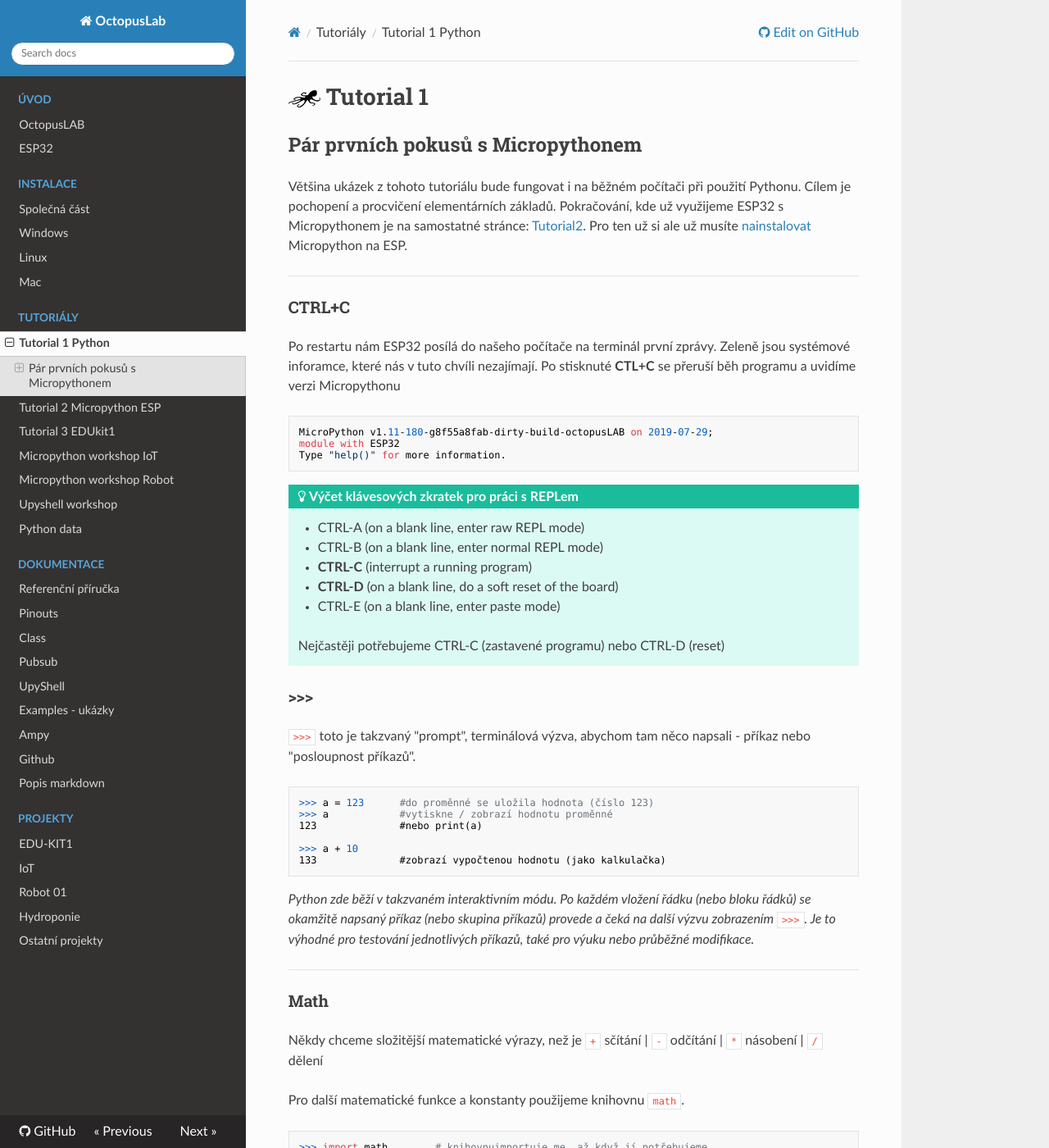
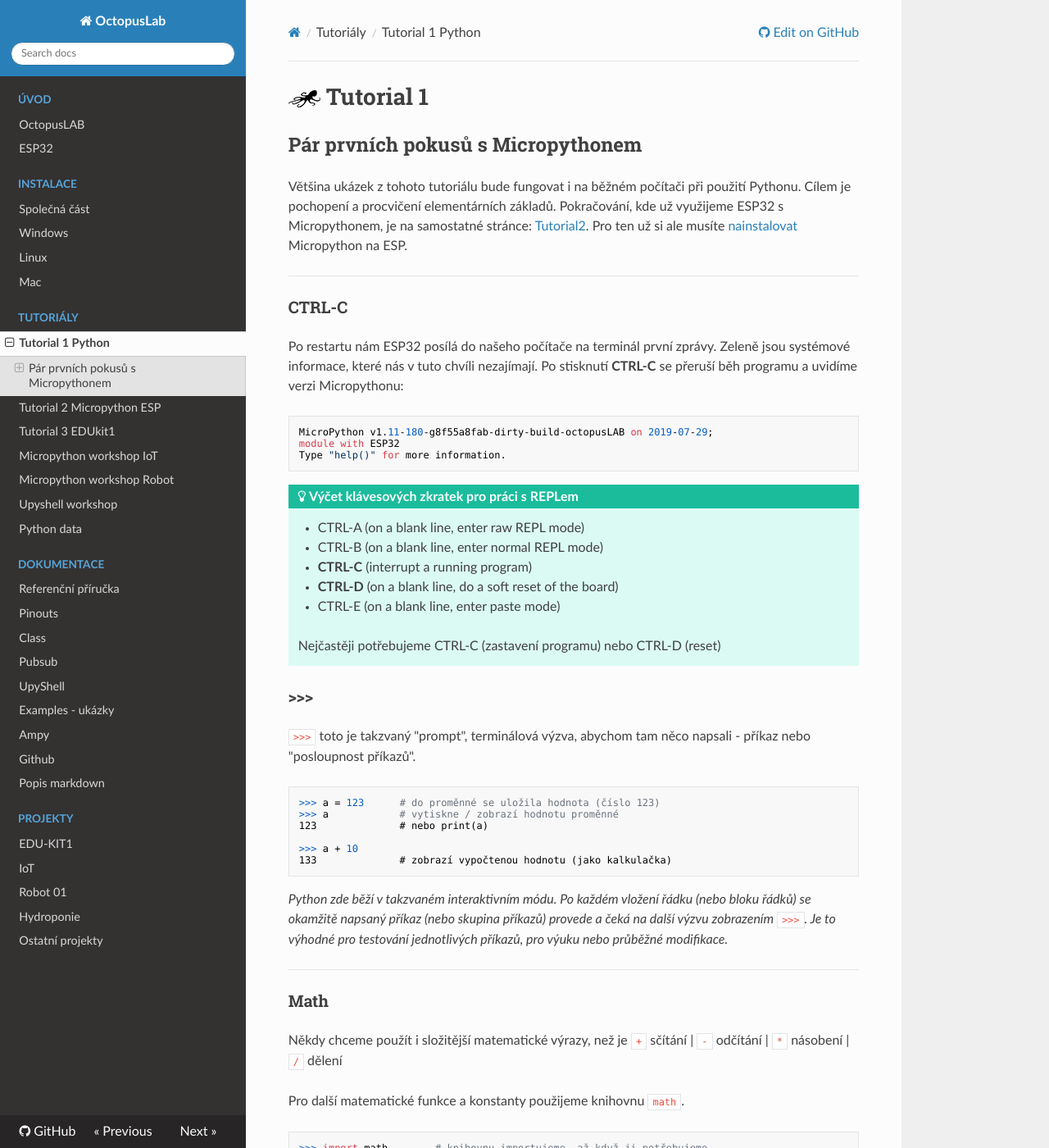
Before and after one commit to octopuslab-cz/docs_octopuslab_cz, an MkDocs documentation site: the page built from docs/tutorial1-python.md, in a window 1280 px wide and 1400 px high. Shown: the whole window at 82% size. Built offline with MkDocs 1.6.1, drawn with Linux system fonts in a browser that asks for light colours; nearby versions of some CDN libraries; some of the changed text lies outside the part shown.

Commit message:
Spellchecked tutorial1-python.md
Spellcheck, revisions for clarity, style unification

````diff
--- a/docs/tutorial1-python.md
+++ b/docs/tutorial1-python.md
@@ -3,15 +3,15 @@
 
 ## Pár prvních pokusů s Micropythonem
 
-Většina ukázek z tohoto tutoriálu bude fungovat i na běžném počítači při použití Pythonu. Cílem je pochopení a procvičení elementárních základů. Pokračování, kde už využijeme ESP32 s Micropythonem je na samostatné stránce: [Tutorial2](/tutorial2-micropython-esp). Pro ten už si ale už musíte [nainstalovat](/install) Micropython na ESP.
+Většina ukázek z tohoto tutoriálu bude fungovat i na běžném počítači při použití Pythonu. Cílem je pochopení a procvičení elementárních základů. Pokračování, kde už využijeme ESP32 s Micropythonem, je na samostatné stránce: [Tutorial2](/tutorial2-micropython-esp). Pro ten už si ale musíte [nainstalovat](/install) Micropython na ESP.
 
 ---
 
-### CTRL+C
+### CTRL-C
 
 Po restartu nám ESP32 posílá do našeho počítače na terminál první zprávy.
-Zeleně jsou systémové inforamce, které nás v tuto chvíli nezajímají.
-Po stisknuté **CTL+C** se přeruší běh programu a uvidíme verzi Micropythonu
+Zeleně jsou systémové informace, které nás v tuto chvíli nezajímají.
+Po stisknutí **CTRL-C** se přeruší běh programu a uvidíme verzi Micropythonu:
 ```
 MicroPython v1.11-180-g8f55a8fab-dirty-build-octopusLAB on 2019-07-29;
 module with ESP32
@@ -26,7 +26,7 @@
     - **CTRL-D**  (on a blank line, do a soft reset of the board)
     - CTRL-E  (on a blank line, enter paste mode)
 
-    Nejčastěji potřebujeme CTRL-C (zastavené programu) nebo CTRL-D (reset)
+    Nejčastěji potřebujeme CTRL-C (zastavení programu) nebo CTRL-D (reset)
 
 
 ### >>>
@@ -34,31 +34,31 @@
 `>>>` toto je takzvaný "prompt", terminálová výzva, abychom tam něco napsali - příkaz nebo "posloupnost příkazů".
 
 ```
->>> a = 123      #do proměnné se uložila hodnota (číslo 123)
->>> a            #vytiskne / zobrazí hodnotu proměnné
-123              #nebo print(a)
+>>> a = 123      # do proměnné se uložila hodnota (číslo 123)
+>>> a            # vytiskne / zobrazí hodnotu proměnné
+123              # nebo print(a)
 
 >>> a + 10
-133              #zobrazí vypočtenou hodnotu (jako kalkulačka)
+133              # zobrazí vypočtenou hodnotu (jako kalkulačka)
 ```
 
 *Python zde běží v takzvaném interaktivním módu. Po každém vložení řádku (nebo bloku řádků) se okamžitě napsaný příkaz (nebo skupina příkazů) provede a čeká na další výzvu zobrazením `>>>`.
-Je to výhodné pro testování jednotlivých příkazů, také pro výuku nebo průběžné modifikace.*
+Je to výhodné pro testování jednotlivých příkazů, pro výuku nebo průběžné modifikace.*
 
 ---
 
 ### Math
 
-Někdy chceme složitější matematické výrazy, než je
+Někdy chceme použít i složitější matematické výrazy, než je
 `+` sčítání | `-` odčítání | `*` násobení | `/` dělení
 
 Pro další matematické funkce a konstanty použijeme knihovnu `math`.
 
 ```
->>> import math        # knihovnuimportuje me, až když jí potřebujeme,
+>>> import math        # knihovnu importujeme, až když ji potřebujeme,
                        # jinak nám zbytečně blokuje operační paměť
 
->>> math.log10(1000)   # funkce logaritmus je jenou z metod knihovny math
+>>> math.log10(1000)   # funkce logaritmus o základu deset je jednou z metod knihovny math
 3.0
 
 >>> math.pi            # konstanta Pí (není to metoda!)
````
Also changed, not shown: other parts of docs/tutorial1-python.md (+11 -11 lines).
